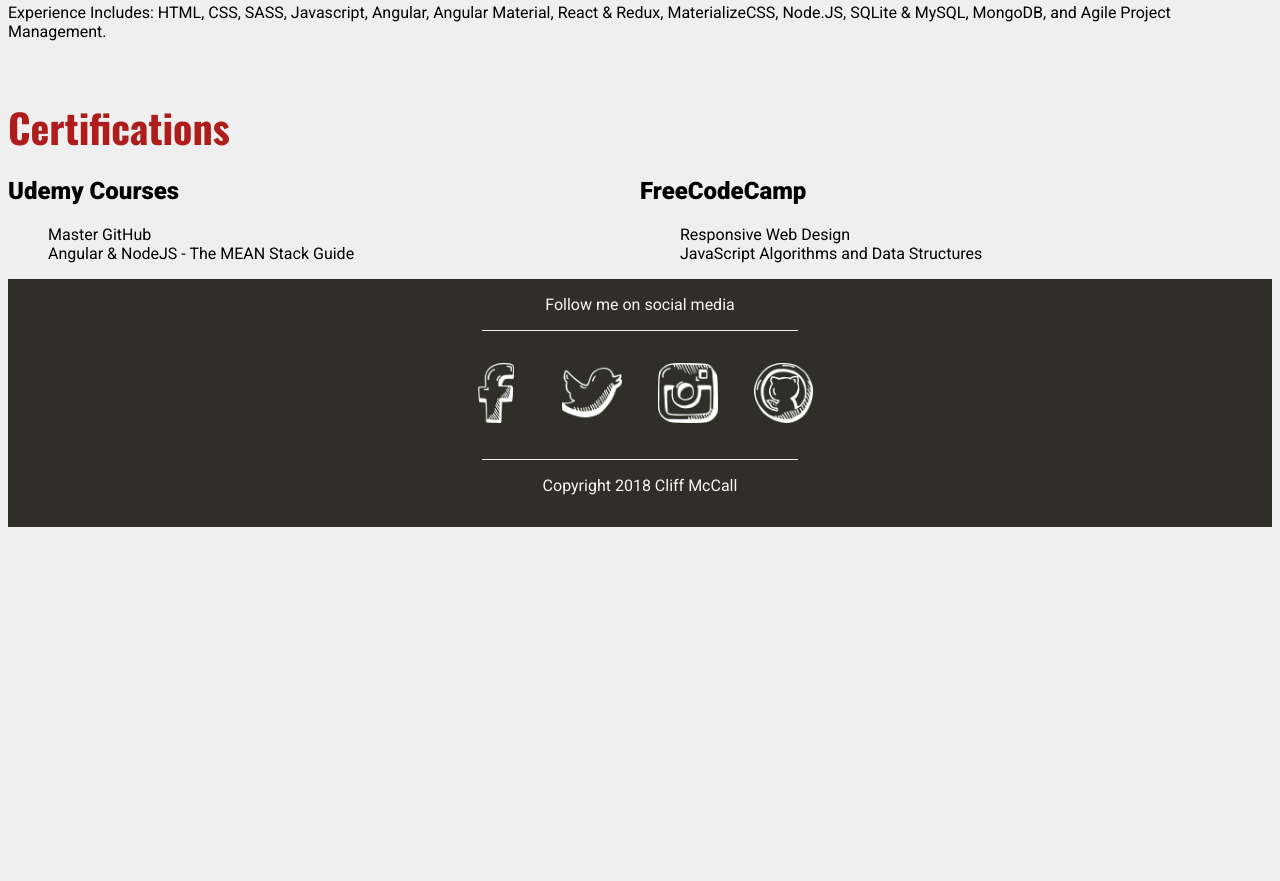
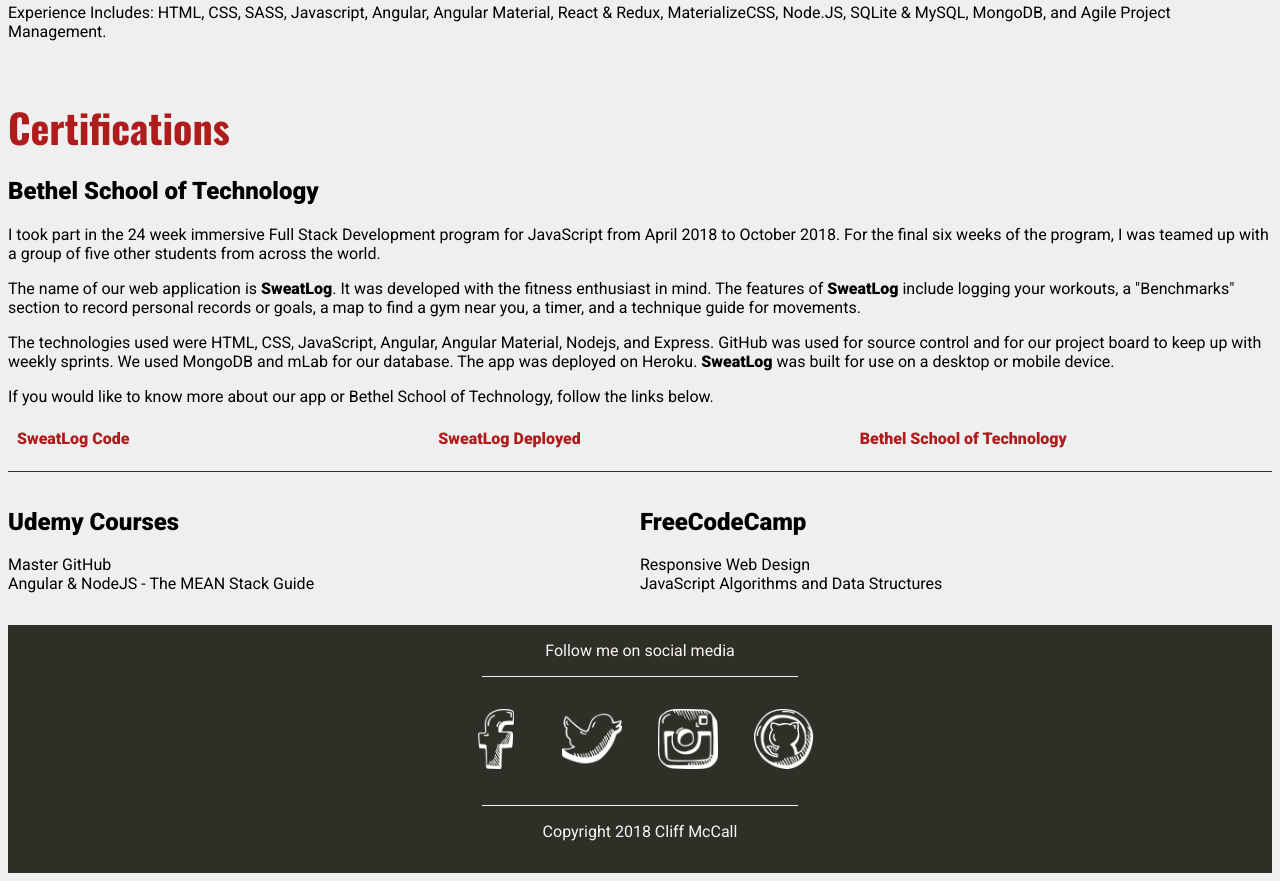
Before and after one commit to cliffmccall1/Cliff-Perosnal, a website: page index.html in a window 1280 px wide. Shown: the part 1439-2320 px from the top of the page. Before the commit the page ends 1974 px from the top, so only its background shows below. Drawn offline with nearby package versions, Linux system fonts and the light colour scheme.

Commit message:
updated html info and css

```diff
--- a/index.html
+++ b/index.html
@@ -44,20 +44,48 @@
 
   <section class="certifications">
     <div class="certifications-title">Certifications</div>
+    <div class="row bst">
+      <div class="col">
+        <h1>Bethel School of Technology</h1>
+        <p>I took part in the 24 week immersive Full Stack Development program for JavaScript from April 2018 to
+          October 2018. For the final six weeks
+          of the program, I was teamed up with a group of five other students from across the
+          world.</p>
+        <p>The name of our web application is <strong>SweatLog</strong>. It was developed with the fitness
+          enthusiast in mind. The features of <strong>SweatLog</strong> include logging your workouts, a "Benchmarks"
+          section to record personal records or goals, a map to find a gym near you, a timer, and a technique guide for
+          movements.</p>
+        <p>
+          The technologies used were HTML, CSS, JavaScript, Angular, Angular Material, Nodejs, and Express. GitHub was
+          used for
+          source control and for our project board to keep up with weekly sprints. We used MongoDB and mLab for our
+          database. The app was deployed on
+          Heroku. <strong>SweatLog</strong> was built for use on a desktop or mobile device.</p>
+        <p>If you would like to know more about our app or Bethel School of Technology, follow the links below.</p>
+      </div>
+      <div class="row links">
+        <div class="col">
+          <a href="https://github.com/9-10-a/final-project" target="blank" class="bstA"><strong>SweatLog Code</strong></a>
+        </div>
+        <div class="col">
+          <a href="https://sweatlog.herokuapp.com/" target="blank" class="bstA"><strong>SweatLog Deployed</strong></a>
+        </div>
+        <div class="col">
+          <a href="https://betheltech.net/" target="blank" class="bstA"><strong>Bethel School of Technology</strong></a>
+        </div>
+      </div>
+    </div>
     <div class="row">
       <div class="col">
-        <h1>Udemy Courses</h1>
-        <ul>
-          <li><a class="button" data-modal="#modalOne">Master GitHub</a></li>
-          <li><a class="button" data-modal="#modalTwo">Angular & NodeJS - The MEAN Stack Guide</a></li>
-        </ul>
+        <h1><a href="https://www.udemy.com/" target="blank">Udemy Courses</a></h1>
+        <a class="button" data-modal="#modalOne">Master GitHub</a><br>
+        <a class="button" data-modal="#modalTwo">Angular & NodeJS - The MEAN Stack Guide</a>
       </div>
       <div class="col">
-        <h1>FreeCodeCamp</h1>
-        <ul>
-          <li><a class="button" data-modal="#modalFour">Responsive Web Design</a></li>
-          <li><a class="button" data-modal="#modalThree">JavaScript Algorithms and Data Structures</a></li>
-        </ul>
+        <h1><a href="https://www.freecodecamp.org/" target="blank">
+            FreeCodeCamp</a></h1>
+        <a class="button" data-modal="#modalFour">Responsive Web Design</a><br>
+        <a class="button" data-modal="#modalThree">JavaScript Algorithms and Data Structures</a>
       </div>
     </div>
   </section>
--- a/stlye.css
+++ b/stlye.css
@@ -134,15 +134,38 @@
   color: inherit;
   cursor: pointer;
 }
-.certifications ul {
-  list-style: none;
-}
 .certifications .row {
   display: grid;
   grid-template-columns: repeat(2, 1fr);
 }
+.certifications .bst {
+  display: grid;
+  grid-template-columns: repeat(1, 1fr);
+}
+.certifications .links {
+  display: grid;
+  grid-template-columns: repeat(3, 1fr);
+}
+.certifications .bstA {
+  display: block;
+  color: #af1c1c;
+  /* background: #af1c1c; */
+  padding: 2px 4px;
+  font-size: 1em;
+  margin: 5px;
+  cursor: pointer;
+}
+.bst::after {
+  content: '';
+  display: block;
+  height: 1px;
+  background: #2f2f28;
+  margin: 1em auto;
+  width: 100%;
+}
 /* Footer Section */
 footer {
+  margin-top: 2em;
   background: #2f2f28;
   padding: 1em 0;
   text-align: center;
```
